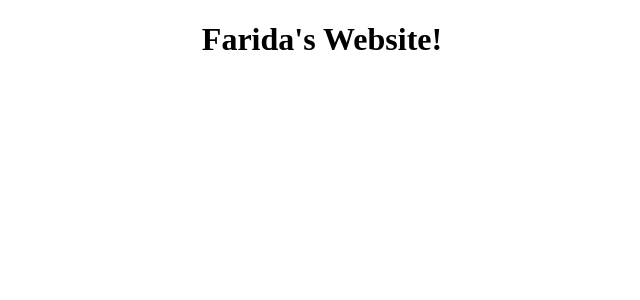
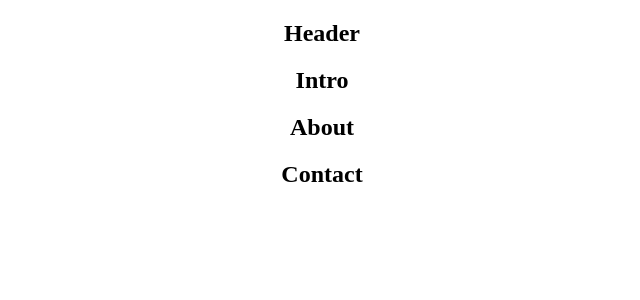
Before and after one commit to Farida-Hamid/Personal-Website, a React (Create React App) app: page / in a window 1280 px wide. Shown: the top 300 px of the page, without its empty margins (318-958 px from the left). Built offline with nearby package versions, Linux system fonts and the light colour scheme.

Commit message:
Import and display components

```diff
--- a/src/App.js
+++ b/src/App.js
@@ -1,9 +1,18 @@
 import './App.css';
+import Header from './components/Header';
+import About from './components/About';
+import Contact from './components/Contact';
+import Intro from './components/Intro';
 
-function App() {
+const App  = () => {
   return (
     <div className="App">
-      <h1>Farida's Website!</h1>
+      <Header />
+      <main>
+        <Intro />
+        <About />
+        <Contact />
+      </main>
     </div>
   );
 }
--- a/src/components/About.js
+++ b/src/components/About.js
@@ -0,0 +1,9 @@
+import React from "react";
+
+const About = () => {
+  return (
+    <h2>About</h2>
+  )
+}
+
+export default About;
--- a/src/components/Contact.js
+++ b/src/components/Contact.js
@@ -0,0 +1,9 @@
+import React from "react";
+
+const Contact = () => {
+  return (
+    <h2>Contact</h2>
+  )
+}
+
+export default Contact;
--- a/src/components/Header.js
+++ b/src/components/Header.js
@@ -0,0 +1,9 @@
+import React from "react";
+
+const Header = () => {
+  return (
+    <h2>Header</h2>
+  )
+}
+
+export default Header;
--- a/src/components/Intro.js
+++ b/src/components/Intro.js
@@ -0,0 +1,9 @@
+import React from "react";
+
+const Intro = () => {
+  return (
+    <h2>Intro</h2>
+  )
+}
+
+export default Intro;
```
